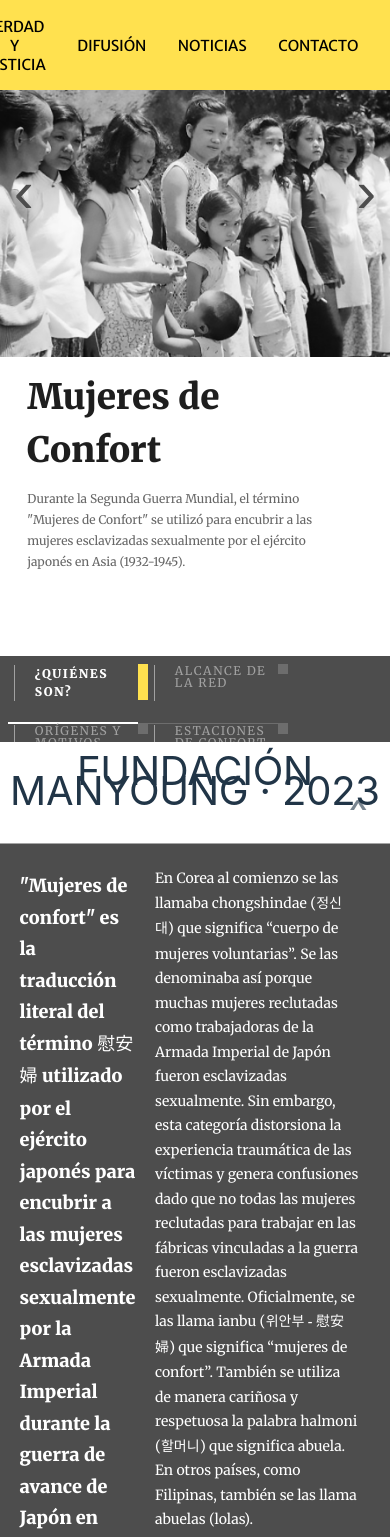
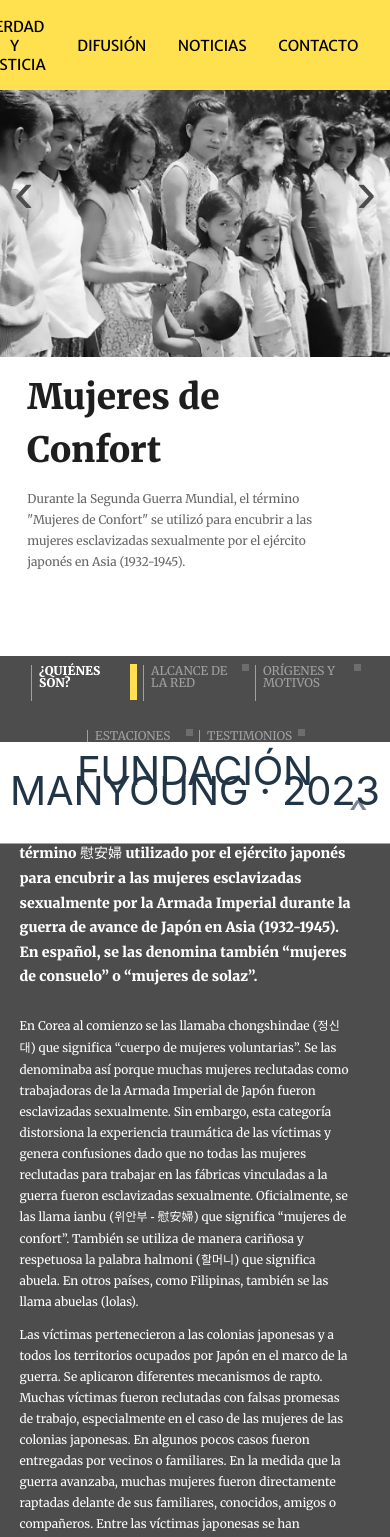
Before and after one commit to AAlejof/WWII-ComfortWomen, a React (Vite) app in the folder client/: page / in a window 390 px wide. Shown: the top 1537 px of the page. Built offline with nearby package versions, Linux system fonts and the light colour scheme.

Commit message:
WIP responsive view

```diff
--- a/client/src/components/ComfortWomen/ComfortWomen.module.css
+++ b/client/src/components/ComfortWomen/ComfortWomen.module.css
@@ -89,7 +89,8 @@
 
     .titleDiv {
         display: flex;
-        width: 90%;
+        width: 95vw;
+        justify-content: center;
         text-align: left;
         padding: 2%;
         flex-wrap: wrap;
@@ -99,18 +100,19 @@
     .selectedTitle {
         display: flex;
         margin: 0;
+        margin-bottom: 5px;
         background-color: transparent;
         border: none;
-        width: 130px;
+        width: 105px;
         height: 60px;
-        border-bottom: 2px solid #FFF;
+        /* border-bottom: 2px solid #FFF; */
         color: #FFF;
         font-family: Merriweather;
         font-size: 12px;
         font-style: normal;
-        font-weight: 900;
-        line-height: 150%;
-        letter-spacing: 1.5px;
+        font-weight: 700;
+        line-height: 100%;
+        letter-spacing: 0px;
         text-transform: uppercase;
         text-align: left;
     }
@@ -118,42 +120,45 @@
     .titleButton {
         display: flex;
         margin: 0;
+        margin-bottom: 5px;
         background-color: transparent;
         border: none;
-        width: 130px;
+        width: 105px;
         height: 60px;
-        border-bottom: 1px solid #6D6D6D;
+        /* border-bottom: 1px solid #6D6D6D; */
         color: #A1A1A1;
         font-family: Merriweather;
         font-size: 12px;
         font-style: normal;
         font-weight: 400;
         line-height: 100%;
-        letter-spacing: 1.5px;
+        letter-spacing: 0px;
         text-transform: uppercase;
         text-align: left;
     }
 
     .selectorDiv {
         margin: 0;
-        border-bottom: 1px solid #6D6D6D;
+        /* border-bottom: 1px solid #6D6D6D; */
+
     }
 
     .selectorOff {
-        width: 10px;
-        height: 10px;
+        width: 7px;
+        height: 7px;
         background: #6D6D6D;
     }
 
     .selectorOn {
-        width: 10px;
+        width: 7px;
         height: 36px;
         background: #FFE14F;
+
     }
 
     .selectorOff,
     .selectorOn {
-        width: 10px;
+        width: 7px;
         background: #6D6D6D;
         transition: height 0.3s ease;
     }
@@ -165,15 +170,15 @@
 
 
     .titleText {
-        width: 185px;
+        width: 170px;
         height: 36px;
-        padding-left: 20px;
+        padding-left: 7px;
         border-left: 1px solid #A1A1A1;
     }
 
     .contentDiv {
         display: flex;
-        flex-direction: row;
+        flex-direction: column;
         justify-content: space-between;
         padding: 5%;
         padding-top: 0;
@@ -181,32 +186,33 @@
     }
 
     .summaryDiv {
-        width: 33.33%;
-        padding-right: 5vw;
+        width: 95%;
+        /* padding-right: 5vw; */
         color: #FFF;
         font-family: Merriweather;
-        font-size: 18px;
+        font-size: 14px;
         font-style: normal;
-        font-weight: 900;
+        font-weight: 700;
         line-height: 175%;
+        letter-spacing: 0px;
     }
 
     .textDiv {
-        width: 66.66%;
-        padding-right: 3vw;
+        width: 95%;
+        /* padding-right: 3vw; */
         font-family: 'Merriweather';
         color: #FFF;
-        font-size: 14px;
+        font-size: 12px;
         font-style: normal;
         font-weight: 400;
         line-height: 175%;
+        letter-spacing: 0px;
     }
 
     .koreanText {
         font-family: 'Noto sans korean';
-        /* font-size: 18px; */
         font-style: normal;
-        font-weight: 900;
+        font-weight: 700;
         line-height: 175%;
     }
 }
```
